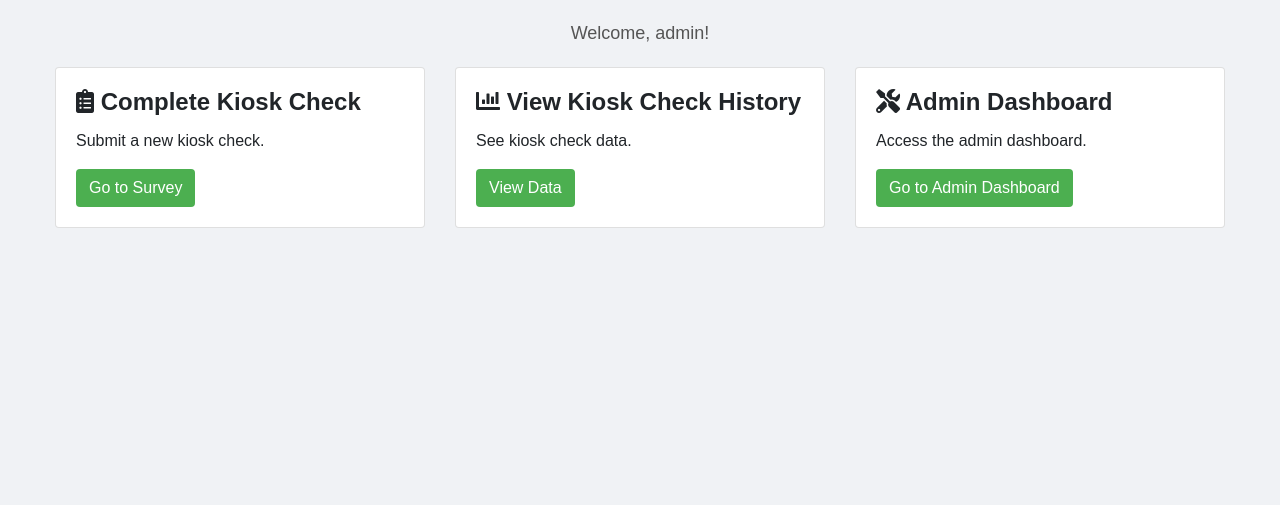
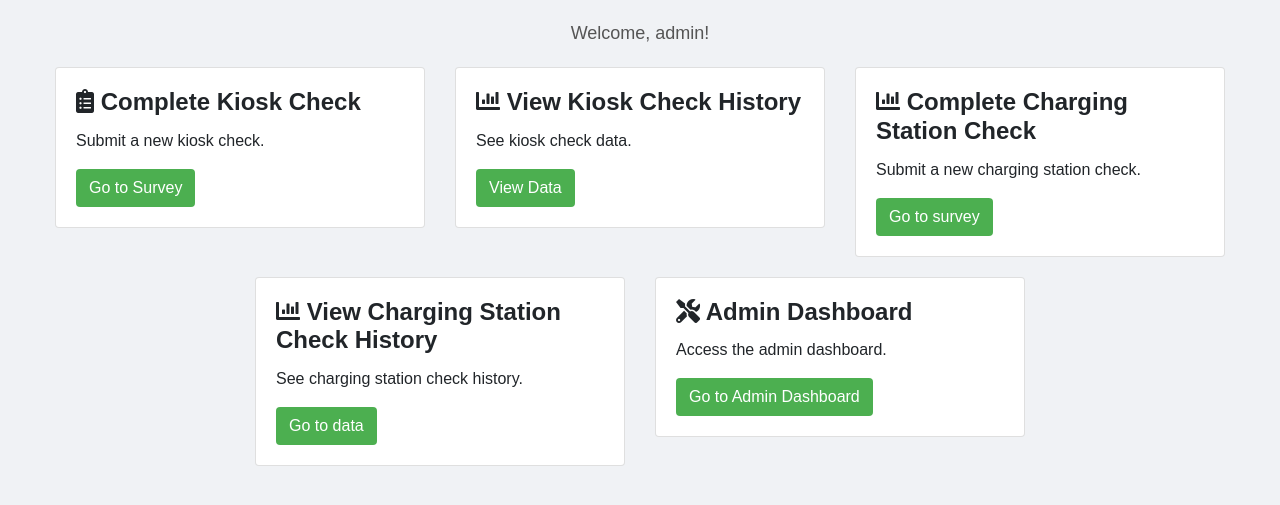
Before and after one commit to malachyayala/kioskCheckProj, a Django app: page /kioskApp/dashboard/ in a window 1280 px wide. Shown: the part 56-561 px from the top of the page. Run offline with Django 3.2, Linux system fonts and the light colour scheme; a user stored in the database is signed in; some libraries are stand-ins or nearby versions.

Commit message:
preperations to add charging station check and data viewing

```diff
--- a/kioskApp/models.py
+++ b/kioskApp/models.py
@@ -20,7 +20,6 @@ class KioskCheck(models.Model):
     ricoh_ticket = models.CharField(max_length = 50, blank = True, null = True)
     servicenow_ticket = models.CharField(max_length = 50, blank = True, null = True)
     completed_date = models.DateTimeField(auto_now_add = True)
-    charging_station = models.CharField(max_length = 100, blank = True, null = True)
     computer = models.CharField(max_length = 100, blank = True, null = True)
 
     def __str__(self):
--- a/kioskApp/templates/login/dashboard.html
+++ b/kioskApp/templates/login/dashboard.html
@@ -118,6 +118,24 @@
                     </div>
                 </div>
             </div>
+            <div class="col-md-4">
+                <div class="card">
+                    <div class="card-body">
+                        <h5 class="card-title"><i class="fas fa-chart-bar"></i> Complete Charging Station Check</h5>
+                        <p class="card-text">Submit a new charging station check.</p>
+                        <a class="btn btn-custom">Go to survey</a>
+                    </div>
+                </div>
+            </div>
+            <div class="col-md-4">
+                <div class="card">
+                    <div class="card-body">
+                        <h5 class="card-title"><i class="fas fa-chart-bar"></i> View Charging Station Check History</h5>
+                        <p class="card-text">See charging station check history.</p>
+                        <a class="btn btn-custom">Go to data</a>
+                    </div>
+                </div>
+            </div>
             {% if user.is_superuser %}
             <div class="col-md-4">
                 <div class="card">
--- a/kioskApp/templates/login/display_data.html
+++ b/kioskApp/templates/login/display_data.html
@@ -162,7 +162,6 @@
                     <th>Issue Description</th>
                     <th>Ricoh Ticket</th>
                     <th>ServiceNow Ticket</th>
-                    <th>Charging Station</th>
                     <th>Computer</th>
                     <th>Completed Date</th>
                     {% if user.is_superuser %}
@@ -181,7 +180,6 @@
                     <td>{{ item.issue_description }}</td>
                     <td>{{ item.ricoh_ticket }}</td>
                     <td>{{ item.servicenow_ticket }}</td>
-                    <td>{{ item.charging_station }}</td>
                     <td>{{ item.computer }}</td>
                     <td>{{ item.completed_date }}</td>
                     {% if user.is_superuser %}
--- a/kioskApp/templates/login/printer-page.html
+++ b/kioskApp/templates/login/printer-page.html
@@ -137,10 +137,6 @@
                 </div>
                 <div class="conditional-fields" id="conditional-fields">
                     <div class="form-group">
-                        <label for="additionalField1">Charging Station:</label>
-                        {{ form.charging_station }}
-                    </div>
-                    <div class="form-group">
                         <label for="additionalField2">Computers:</label>
                         {{ form.computer }}
                     </div>
```
Also changed, not shown: kioskApp/forms.py (+7 -8 lines), README.md, kioskApp/migrations/0004_remove_kioskcheck_charging_station.py (added).
